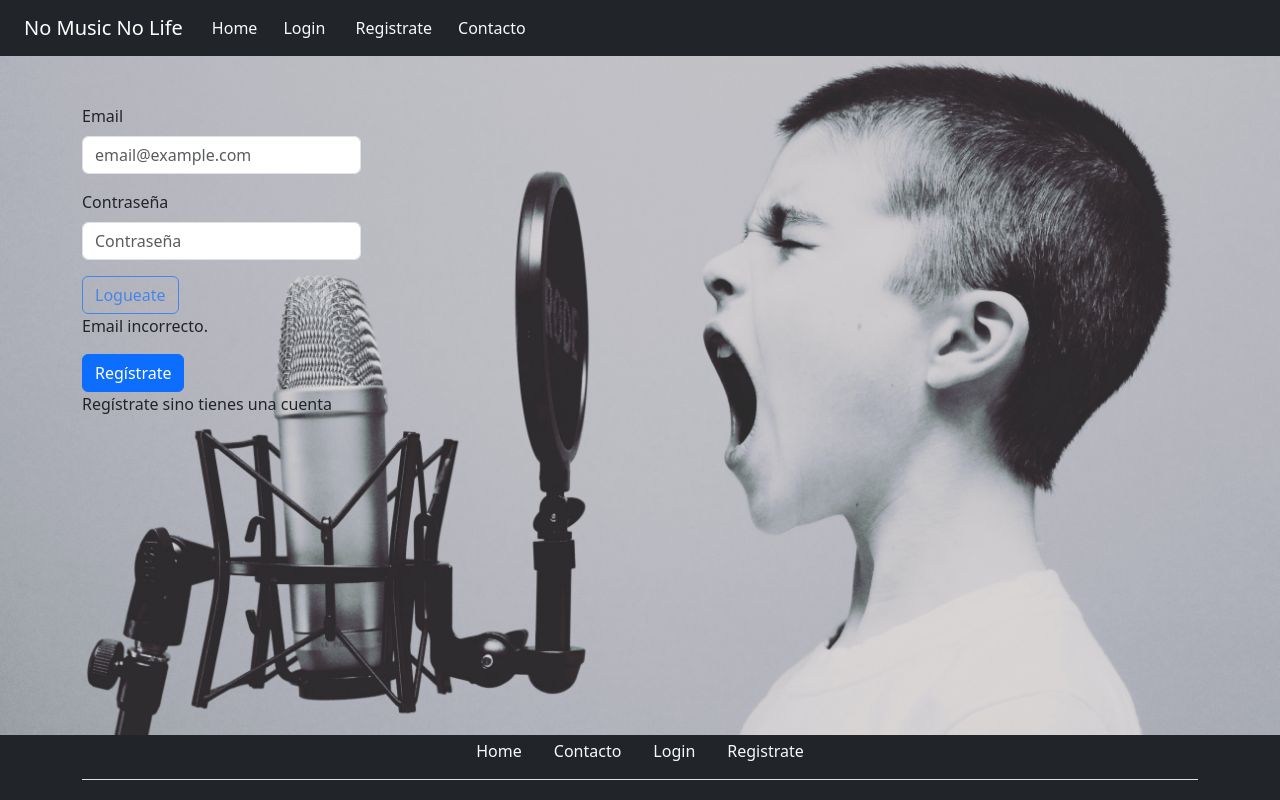
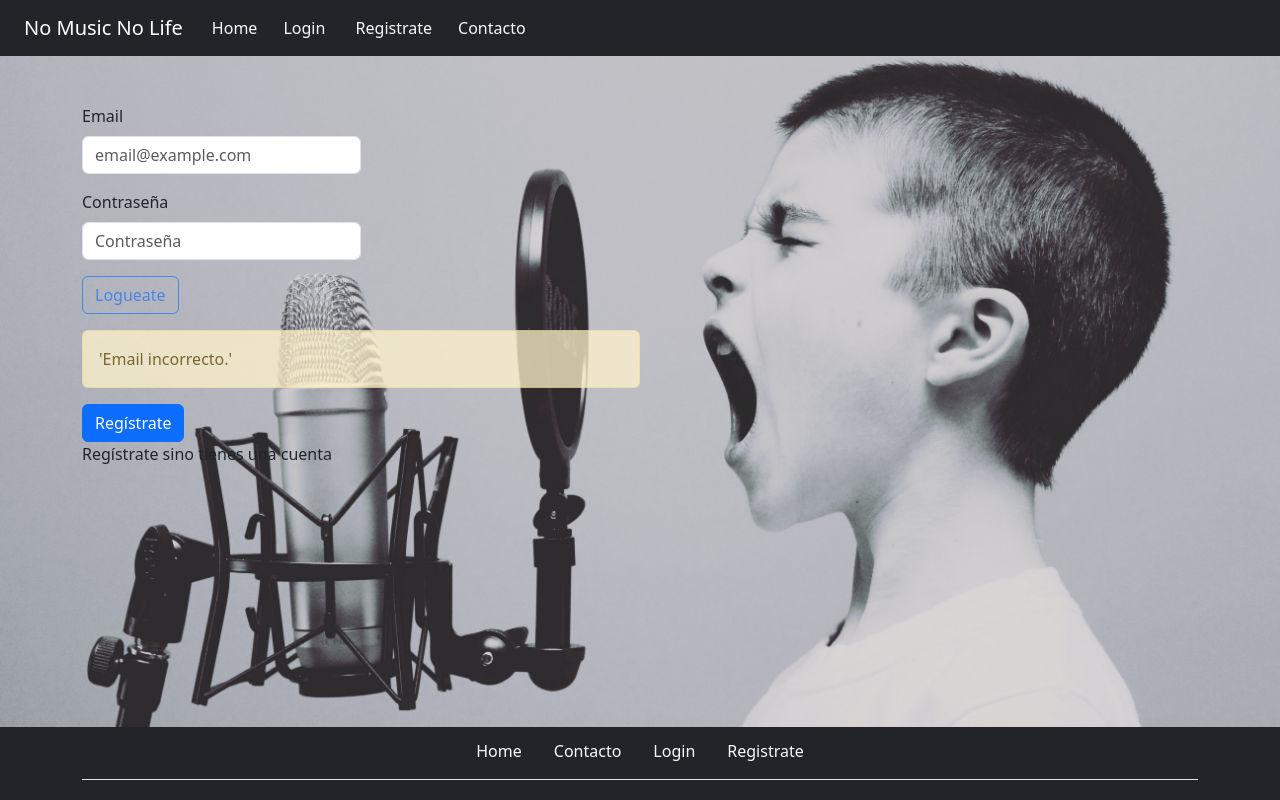
Before and after one commit to DeboraMed/proyecto-4-entorno-cliente, a React (Vite) app in the folder proyecto-4-no-music-no-life/: page /login in a window 1280 px wide. Built offline with nearby package versions, Linux system fonts and the light colour scheme.

Commit message:
fix: IndexedDB control de versiones y otros

```diff
--- a/proyecto-4-no-music-no-life/src/components/Footer.jsx
+++ b/proyecto-4-no-music-no-life/src/components/Footer.jsx
@@ -6,7 +6,7 @@ const Footer = () => {
         <>
         <footer className='footer fixed-bottom mb-0 mt-auto py-1 bg-dark'>
         <div className="container">
-        <Nav className="justify-content-center border-bottom pb-3 mb-3" activeKey="/">
+        <Nav className="justify-content-center border-bottom pt-2 pb-3 mb-3" activeKey="/">
             <Nav.Item>
             <NavLink to="/" className="text-light text-decoration-none mx-3">
                 Home
--- a/proyecto-4-no-music-no-life/src/components/Navbar.jsx
+++ b/proyecto-4-no-music-no-life/src/components/Navbar.jsx
@@ -7,7 +7,6 @@ const Navbar = () => {
     const navigate = useNavigate()
 
     const loginUsuario = () => {
-        //setUser(true)
         navigate("/login")
     }
 
@@ -21,7 +20,6 @@ const Navbar = () => {
             <nav className="navbar navbar-expand-lg navbar-dark bg-dark px-4">
                 <NavLink to="/" className="navbar-brand">No Music No Life</NavLink>
                 <NavLink to="/" className="btn btn-link text-light text-decoration-none">Home</NavLink>
-                {/* condicional si hay usuario */}
                 {
                     user?(
                     <>
--- a/proyecto-4-no-music-no-life/src/database/DBusuarios.js
+++ b/proyecto-4-no-music-no-life/src/database/DBusuarios.js
@@ -1,27 +1,46 @@
+
+// CR IndexdDB
 export function DBusuarios(usuario) {
+    //request.deleteDatabase("Users");
     let request = indexedDB.open("Users", 1)
 
-    request.onerror = function () {
-        console.error("Error", openRequest.error)
+    request.onerror = function (event) {
+        if (event.target.error.name === 'VersionError') {
+            console.error("Error de versión:", event.target.error);
+            }
+        else {
+            console.error("Error al abrir la base de datos:", event.target.error);
+        }
     }
     request.onsuccess = function (event) {
         const db = event.target.result
         insertarUsuario(usuario, db)
     }
     request.onupgradeneeded = (event) => {
-        let db = event.target.result
+          // la versión de la base existente es menor que 1 (o ni siquiera existe)
+        let db = event.target.result;
+        if(event.oldVersion !== 0) { // versión de db existente
+            // version 0 significa que el cliente no tiene base de datos
+            db.deleteObjectStore("User")
+        }
         const store = db.createObjectStore('User', { keyPath: 'email' })
         store.createIndex('email', 'email', { unique: true })
     }
 }
 
+// CREATE
 function insertarUsuario(usuario, db) {
-    const txn = db.transaction('User', 'readwrite')
-    const store = txn.objectStore('User')
-    let query = store.put(usuario)
+    const txn = db.transaction('User', 'readwrite') // 1
+    const store = txn.objectStore('User') // 2
+    let query = store.put(usuario) // 3
 
-    query.onsuccess = function (event) {
-        console.log(event)
+    query.onsuccess = function (event) { // 4
+
+        db.onversionchange = function() {
+            db.close();
+            alert("La base de datos está desactualizada, por favor recargue la página.")
+          }
+          console.log(event)
     }
     query.onerror = function (event) {
         console.log(event.target.errorCode)
@@ -31,9 +50,10 @@ function insertarUsuario(usuario, db) {
     }
 }
 
+// READ
 export const validaUsuario = (email, password) => {
     return new Promise((result) => {
-        let request = indexedDB.open("Users", 1)
+        let request = indexedDB.open("Users", 3)
 
         request.onerror = function () {
             console.error("Error", openRequest.error)
--- a/proyecto-4-no-music-no-life/src/layouts/LayoutRoot.css
+++ b/proyecto-4-no-music-no-life/src/layouts/LayoutRoot.css
@@ -4,7 +4,7 @@ html {
 
   }
   body {
-    background-image: url(../assets/nino.jpg);
+    background:  left 5%  no-repeat url(../assets/nino.jpg);
     background-size: cover;
-    margin: 0;
+
   }
--- a/proyecto-4-no-music-no-life/src/layouts/LayoutRoot.jsx
+++ b/proyecto-4-no-music-no-life/src/layouts/LayoutRoot.jsx
@@ -5,7 +5,6 @@ import "./LayoutRoot.css"
 
 const LayoutRoot = () => {
     const navigation = useNavigation()
-    console.log(navigation)
 
     return (
         <>
--- a/proyecto-4-no-music-no-life/src/pages/Contacto.jsx
+++ b/proyecto-4-no-music-no-life/src/pages/Contacto.jsx
@@ -53,7 +53,7 @@ const Contacto = () => {
 
                         />
                 </Form.Group>
-                <button type='submit' className='btn btn-outline-primary active' disabled={mensajeError}>Enviar</button>
+                <button type='submit' className='btn btn-outline-primary active mb-3' disabled={mensajeError}>Enviar</button>
                 <p>{mensajeError}</p>
             </Form>
        </Container>
@@ -64,14 +64,19 @@ const Contacto = () => {
 const confirmarValidacion = () => {
     if (validar)
         alert('Mensaje enviado correctamente')
-    else alert('Datos incorrectos')
+    else
+        alert('Ha ocurrido un error')
 }
 
 const validar = (email, nombre, mensaje) => {
-    if(nombre.length === 0) return 'Introduce un nombre.';
-    if(!email.includes('@')) return 'Email incorrecto.';
-    if(mensaje.length === 0) return 'Introduce un mensaje.';
-    else if (mensaje.length <10) return 'Mensaje de mínimo 10 caracteres.';
+    if(nombre.length === 0)
+        return <div className="alert alert-warning opacity-75" role="alert">'Introduce un nombre válido'</div>;
+    if(!email.includes('@'))
+        return <div className="alert alert-warning opacity-75" role="alert">'Introduce un email válido'</div>;
+    if(mensaje.length === 0)
+        return <div className="alert alert-warning opacity-75" role="alert">'Introduce un mensaje'</div>;
+    else if (mensaje.length <10)
+        return <div className="alert alert-warning opacity-75" role="alert">'Mensaje de mínimo 10 caracteres'</div>;
 }
 
 export default Contacto
--- a/proyecto-4-no-music-no-life/src/pages/Home.jsx
+++ b/proyecto-4-no-music-no-life/src/pages/Home.jsx
@@ -1,5 +1,5 @@
 import 'bootstrap/dist/css/bootstrap.min.css'
-import { Container, InputGroup, FormControl, Button, Row, Card } from 'react-bootstrap'
+import { Container, InputGroup, FormControl, Button, Row, Card, ListGroup } from 'react-bootstrap'
 import { useState, useEffect } from 'react'
 
 const CLIENT_ID = "b3c7011458054337b04a46502fedb7ac"
@@ -76,7 +76,7 @@ function Home() {
        </Container>
        <Container className='mb-5'>
        <h1>{artist.name}</h1>
-       {/* <h4>{artist.genres.map((genre) => genre).join(', ')}</h4> */}
+       <h4>{(artist.genres) ? artist.genres.map((genre) => genre).join(', ') : ''}</h4>
           <Row className="row row-cols-4 mb-5">
           {
             albums.map((album, i) =>{
@@ -89,9 +89,10 @@ function Home() {
                   <Card.Title>
                   <h5>{album.name}</h5>
                   </Card.Title>
-                  <span className='align-bottom'><h6>{album.release_date}</h6></span>
                 </Card.Body>
-
+                <ListGroup className="list-group-flush">
+                  <ListGroup.Item>Release:<h6>{album.release_date}</h6></ListGroup.Item>
+                </ListGroup>
             </Card>
             )
           })
--- a/proyecto-4-no-music-no-life/src/pages/Login.jsx
+++ b/proyecto-4-no-music-no-life/src/pages/Login.jsx
@@ -55,7 +55,7 @@ const Login = () => {
                         onChange = {e => setPassword(e.target.value)}
                          />
                 </Form.Group>
-                <button type='submit' className='btn btn-outline-primary active' disabled={mensajeError}>Logueate</button>
+                <button type='submit' className='btn btn-outline-primary active mb-3' disabled={mensajeError}>Logueate</button>
                 <p>{mensajeError}</p>
             </Form>
             <button className='btn btn-outline-primary active' onClick={() => navigate("/registro")}>Regístrate</button>
@@ -66,9 +66,12 @@ const Login = () => {
 }
 
 const validar = (email, password) => {
-    if(!email.includes('@')) return 'Email incorrecto.';
-    if(password.length === 0) return 'Introduce la contraseña.';
-    else if (password.length <4) return 'Contraseña de mínimo 4 caracteres.';
+    if(!email.includes('@') && !email.includes('.'))
+        return <div className="alert alert-warning opacity-75 w-50" role="alert">'Email incorrecto.'</div>;
+    if(password.length === 0)
+        return <div className="alert alert-warning opacity-75 w-50" role="alert">'Introduce la contraseña.'</div>;
+    else if (password.length <4)
+        return <div className="alert alert-warning opacity-75 w-50" role="alert">'Contraseña de mínimo 4 caracteres.'</div>;
 }
 
 export default Login
--- a/proyecto-4-no-music-no-life/src/pages/Perfil.jsx
+++ b/proyecto-4-no-music-no-life/src/pages/Perfil.jsx
@@ -7,7 +7,6 @@ const Perfil = () => {
     const {user,setUser} = useContext(UserContext)
     let nombre = user.nombre
     let email = user.email
-    console.log(user)
 
     return (
         <Container>
--- a/proyecto-4-no-music-no-life/src/pages/Registro.jsx
+++ b/proyecto-4-no-music-no-life/src/pages/Registro.jsx
@@ -12,8 +12,6 @@ const Registro = () => {
     const usuario = { nombre, email, password }
 
     const mensajeError= validar(nombre,email,password);
-    console.log(nombre,email,password)
-
 
     const handleSubmit = async (e) => {
         e.preventDefault();
@@ -65,8 +63,8 @@ const Registro = () => {
                         onChange = {e => setPassword(e.target.value)}
                          />
                 </Form.Group>
-                <button type='submit' className='btn btn-outline-primary active' disabled={mensajeError}>Registrate</button>
-                <p>{mensajeError}</p>
+                <button type='submit' className='btn btn-outline-primary active mb-3' disabled={mensajeError}>Registrate</button>
+                {mensajeError}
             </Form>
             <button className='btn btn-outline-primary active' onClick={() => navigate("/login")}>Logueate</button>
             <p>¿Ya tienes una cuenta? Logueate</p>
@@ -77,10 +75,14 @@ const Registro = () => {
 
 
 const validar = (nombre,email, password) => {
-    if(nombre.length <3) return 'Nombre de mínimo 3 caracteres.';
-    if(!email.includes('@')) return 'Email incorrecto.';
-    if(password.length === 0) return 'Introduce la contraseña.';
-    else if (password.length <4) return 'Contraseña de mínimo 4 caracteres.';
+    if(nombre.length <3)
+        return <div className="alert alert-warning opacity-75 w-50" role="alert">'Nombre de mínimo 3 caracteres.'</div>;
+    if(!email.includes('@'))
+        return <div className="alert alert-warning opacity-75 w-50" role="alert">'Email incorrecto.'</div>;
+    if(password.length === 0)
+        return <div className="alert alert-warning opacity-75 w-50" role="alert">'Introduce la contraseña.'</div>;
+    else if (password.length <4)
+        return <div className="alert alert-warning opacity-75 w-50" role="alert">'Contraseña de mínimo 4 caracteres'</div>;
 }
 
 export default Registro
--- a/proyecto-4-no-music-no-life/src/router/index.jsx
+++ b/proyecto-4-no-music-no-life/src/router/index.jsx
@@ -30,6 +30,7 @@ export const router = createBrowserRouter([
             {
                 path:"/perfil",
                 element: <Perfil />
-            }]
+            },
+            ]
     }
 ])
```
